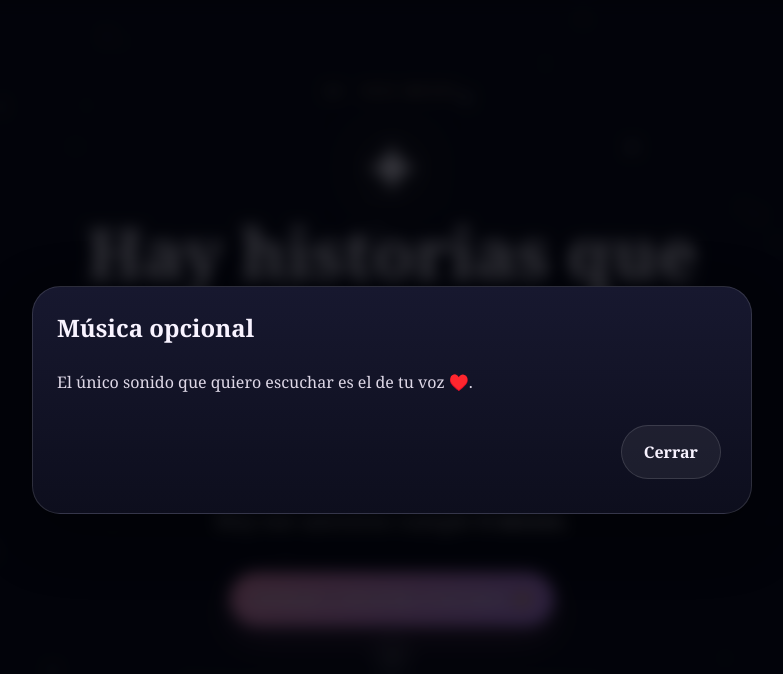
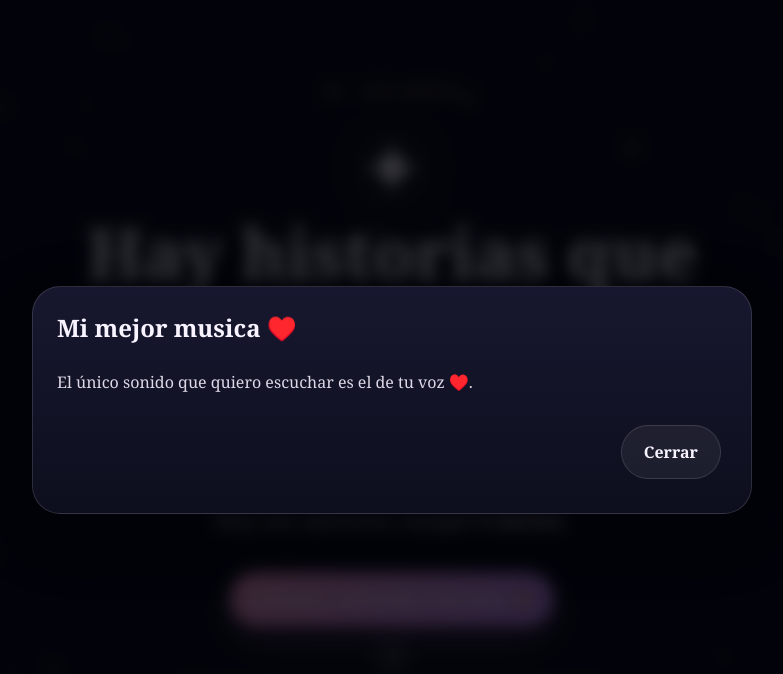
Before and after one commit to Flowtmf/6-mesesitos-, a plain HTML site: page index.html in a window 1280 px wide. Both pictures are taken after a click on the button "Sonido". Shown: the whole page, without its empty margins (248-1031 px from the left). Drawn offline with Linux system fonts and the light colour scheme.

Commit message:
Update modal title for music option

```diff
--- a/index.html
+++ b/index.html
@@ -1192,7 +1192,7 @@ function toggleMusic(){
     if(b.textContent.trim()==='♫') b.setAttribute('aria-label',state.music?'Sonido activado':'Sonido desactivado');
   });
   if(state.music){
-    openModal('Música opcional','El único sonido que quiero escuchar es el de tu voz ♥️.');
+    openModal('Mi mejor musica ♥️','El único sonido que quiero escuchar es el de tu voz ♥️.');
   }
 }
 
```
